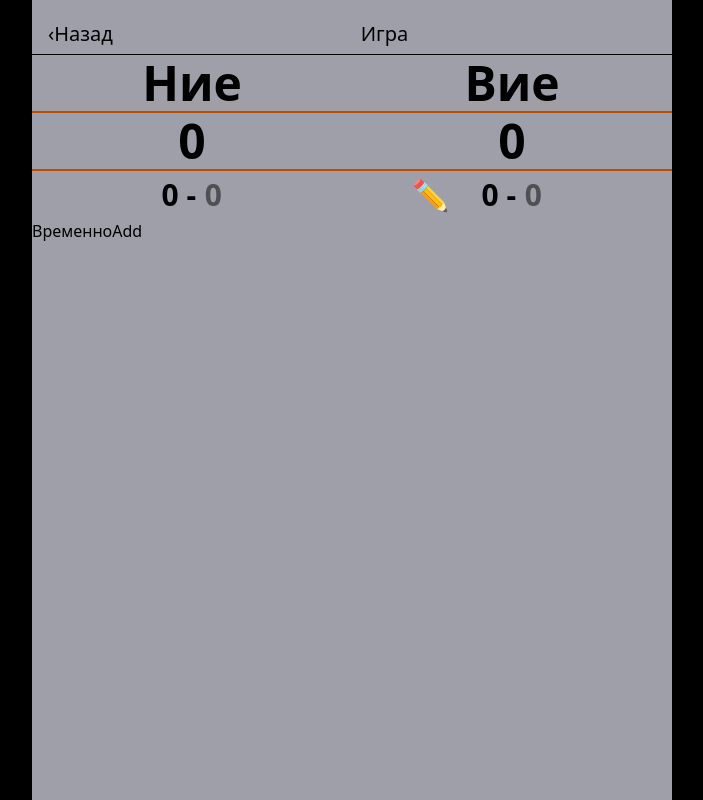
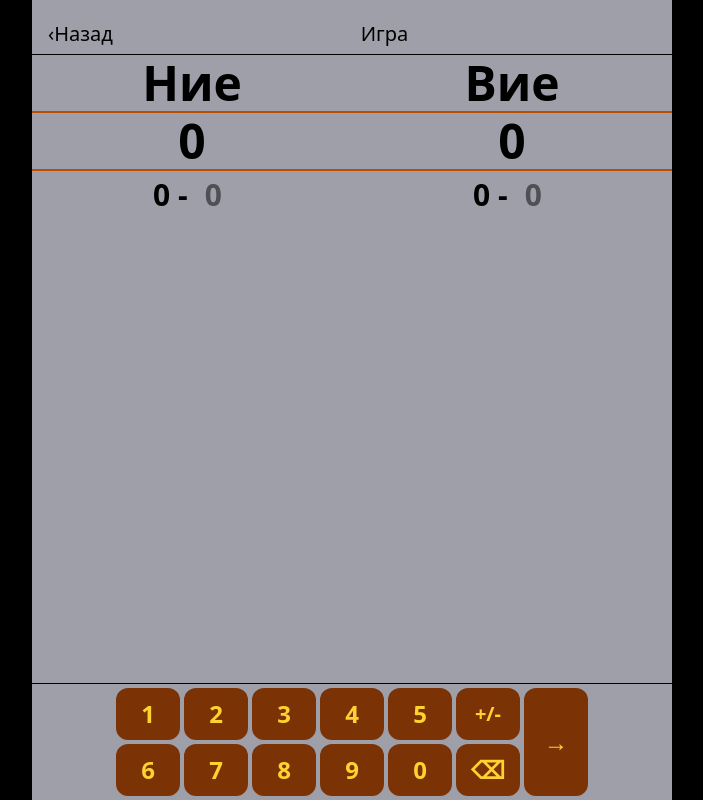
Before and after one commit to petko-todorov/belot-scorer, a React (Vite) app: page /game/1 in a window 1280 px wide. Shown: the whole page, without its empty margins (288-991 px from the left). Built offline with nearby package versions, Linux system fonts and the light colour scheme.

Commit message:
Add numeric keypad and score input functionality

```diff
--- a/src/pages/CurrentGame.jsx
+++ b/src/pages/CurrentGame.jsx
@@ -1,9 +1,18 @@
-import { useState } from 'react';
+import { useEffect, useRef, useState } from 'react';
 import { getGame, saveGame } from '../utils/storage';
 import { Link, useParams } from 'react-router';
+import NumericKeypad from '../components/NumericKeypad';
 
 const CurrentGame = () => {
     const { id } = useParams();
+    const bottomRef = useRef(null);
+    const roundsWithTotals = [];
+
+    useEffect(() => {
+        bottomRef.current?.scrollIntoView({ behavior: 'smooth' });
+    }, [roundsWithTotals]);
+
+    const [activeSide, setActiveSide] = useState('us'); // 'us' | 'them'
 
     const [game, setGame] = useState(() => {
         const existing = getGame(id);
@@ -25,6 +34,28 @@ const CurrentGame = () => {
     const [inputUs, setInputUs] = useState('');
     const [inputThem, setInputThem] = useState('');
 
+    const handleNumberPress = (value) => {
+        const setter = activeSide === 'us' ? setInputUs : setInputThem;
+
+        setter((prev) => {
+            if (value === 'delete') {
+                return prev.slice(0, -1);
+            }
+
+            if (value === 'sign') {
+                if (!prev) return prev;
+                return prev.startsWith('-') ? prev.slice(1) : '-' + prev;
+            }
+
+            const next = Number((prev + value).replace(/\D/g, ''));
+
+            if (Number.isNaN(next)) return '';
+            if (next > 151) return '151';
+
+            return String(next);
+        });
+    };
+
     const handleAdd = () => {
         const us = Number(inputUs) || 0;
         const them = Number(inputThem) || 0;
@@ -44,7 +75,6 @@ const CurrentGame = () => {
         setInputThem('');
     };
 
-    const roundsWithTotals = [];
     let runningUs = 0;
     let runningThem = 0;
 
@@ -66,7 +96,8 @@ const CurrentGame = () => {
     );
 
     return (
-        <>
+        <div className="h-screen flex flex-col">
+            <div className="shrink-0">
                 <div className="flex justify-between items-center px-4 pt-5 pb-1.5 text-xl">
                     <Link to="/menu">‹Назад</Link>
                     <h1>Игра</h1>
@@ -83,6 +114,9 @@ const CurrentGame = () => {
                     <h1 className="text-center">{game.gamesWonThem}</h1>
                 </div>
                 <hr className="max-w-screen border-t-2 border-amber-700" />
+            </div>
+
+            <div className="flex-1 overflow-y-auto flex flex-col">
                 {roundsWithTotals.map((round, index) => (
                     <div
                         key={index}
@@ -96,6 +130,8 @@ const CurrentGame = () => {
                         </div>
                     </div>
                 ))}
+                <div ref={bottomRef} />
+
                 <div className="grid grid-cols-2 items-center text-3xl py-1.5 font-bold">
                     <div className="text-center pl-2">
                         <span>{totalUs}</span>
@@ -104,31 +140,35 @@ const CurrentGame = () => {
                             type="text"
                             value={inputUs}
                             onChange={(e) => setInputUs(e.target.value)}
+                            onFocus={() => setActiveSide('us')}
                             placeholder="0"
-                        className="w-[2ch] text-center inline-block"
+                            className="w-[3ch] text-center inline-block"
                         />
                     </div>
-                <button
-                    onClick={() => handleEditScore('us')}
-                    className="absolute left-174 p-1"
-                >
+                    {/* <button onClick={() => handleEditScore('us')} className="">
                         ✏️
-                </button>
+                    </button> */}
                     <div className="text-center pl-2">
                         <span>{totalThem}</span>
                         <span> -</span>
                         <input
                             type="text"
-                        value={inputUs}
-                        onChange={(e) => setInputUs(e.target.value)}
+                            value={inputThem}
+                            onChange={(e) => setInputThem(e.target.value)}
+                            onFocus={() => setActiveSide('them')}
                             placeholder="0"
-                        className="w-[2ch] text-center inline-block"
+                            className="w-[3ch] text-center inline-block"
                         />
                     </div>
                 </div>
-            Временно
-            <button onClick={handleAdd}>Add</button>
-        </>
+                <div className="shrink-0 mt-auto">
+                    <NumericKeypad
+                        onNumberPress={handleNumberPress}
+                        onAdd={handleAdd}
+                    />
+                </div>
+            </div>
+        </div>
     );
 };
 
```
Lines whose indentation alone changed are shown as unchanged.
